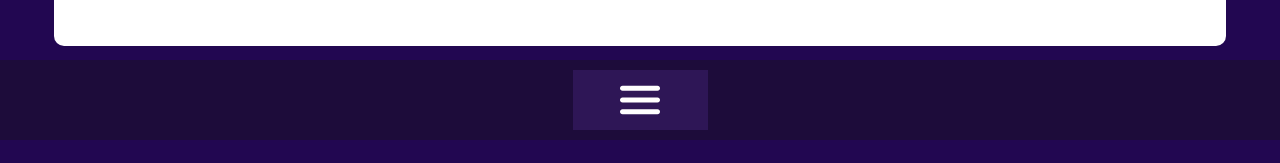
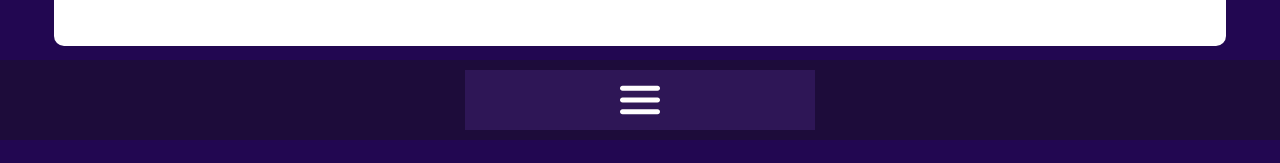
Before and after one commit to Xounder/portfolio, a React (Vite) app: page / in a window 1280 px wide. Shown: the part 634-797 px from the top of the page. Built offline with nearby package versions, Linux system fonts and the light colour scheme.

Commit message:
fixed media-pc background-color in section-menu

```diff
--- a/src/components/MenuSectionButton/MenuSectionButton.css
+++ b/src/components/MenuSectionButton/MenuSectionButton.css
@@ -11,13 +11,13 @@
 
     position: absolute;
     bottom: 60px;
-    left: -113px;
+    left: -6.7em;
 
     padding: 10px 0;
     margin: 0;
 
-    min-width: 350px;
-    max-width: 350px;
+    min-width: 21.85em;
+    max-width: 21.85em;
 
     background-color: #2E1656;
 }
--- a/src/index.css
+++ b/src/index.css
@@ -53,6 +53,14 @@ main {
     bottom: 16em;
   }
 
+  .section-buttons__menu {
+    display: flex;
+    align-items: center;
+    justify-content: center;
+    background-color: #2E1656;
+    width: 21.85em;
+  }
+
   .section_buttons__right-arrow {
     position: absolute;
     right: -1px;
```
